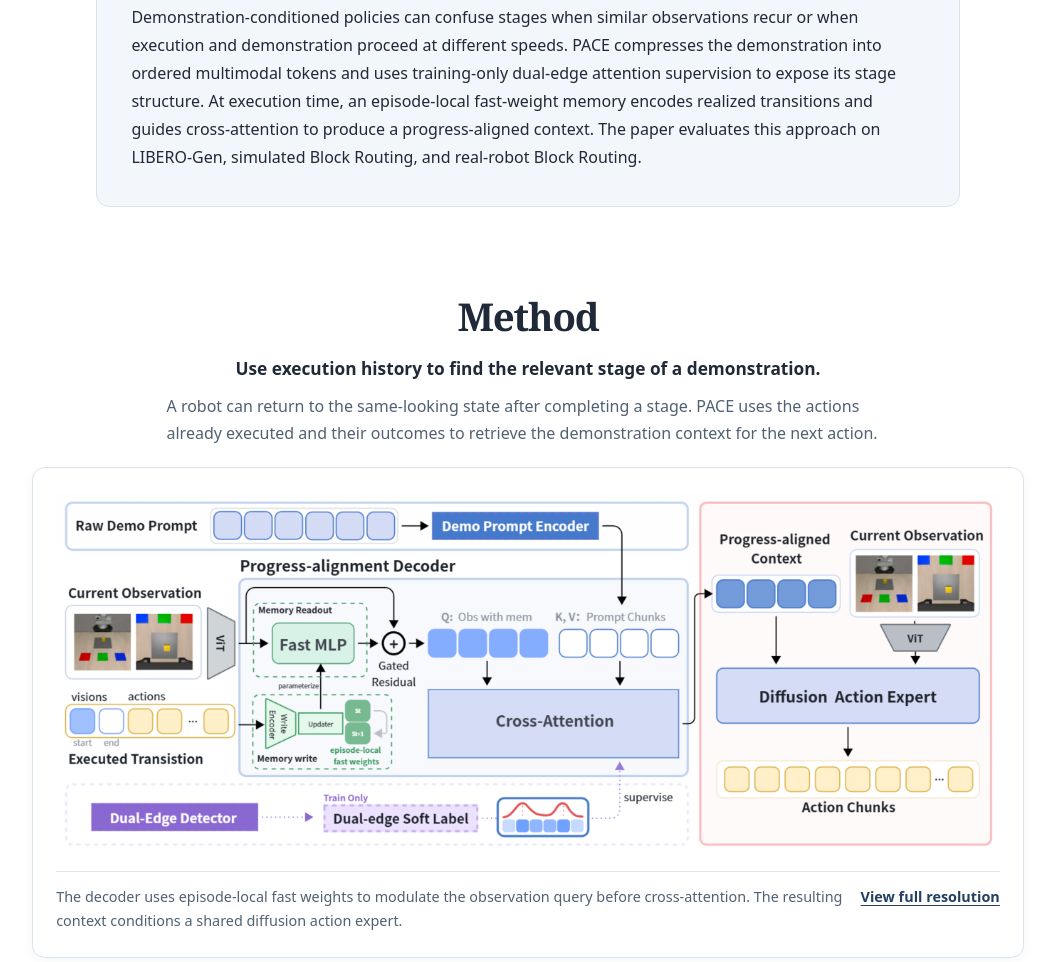
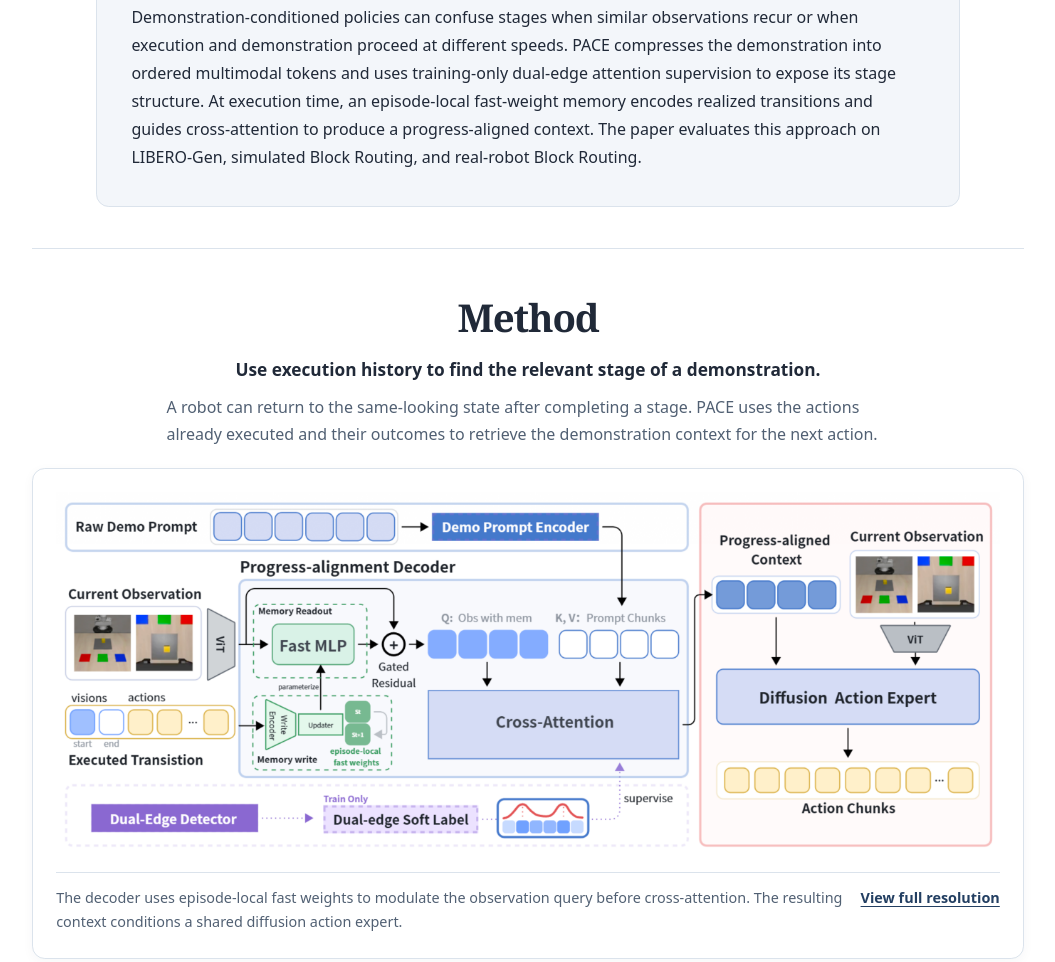
Before and after one commit to Ye-2077/pace.github.io, a plain HTML site: page index.html in a window 1280 px wide. Shown: the part 942-1904 px from the top of the page, without its empty margins (112-1167 px from the left). Drawn offline with Linux system fonts and the light colour scheme.

Commit message:
Separate major PACE page sections

```diff
--- a/index.html
+++ b/index.html
@@ -7,7 +7,7 @@
   <meta name="citation_title" content="PACE: Stage-Consistent Long-Horizon Robot Manipulation via Progress-Aligned Context for Execution">
   <meta name="theme-color" content="#ffffff">
   <title>PACE · Progress-Aligned Context for Execution</title>
-  <link rel="stylesheet" href="style.css?v=f0107e13dd7e">
+  <link rel="stylesheet" href="style.css?v=6031c800855b">
   <script src="demos.js" defer></script>
 </head>
 <body id="top">
--- a/style.css
+++ b/style.css
@@ -106,7 +106,11 @@ button.button-primary:hover { background: var(--accent-dark); color: #fff; }
 }
 .section-nav a:hover { color: var(--accent-dark); background: var(--accent-soft); }
 
-.section { padding-top: clamp(3rem, 6.75vw, 5.6rem); }
+.section {
+  margin-top: clamp(1.5rem, 3.25vw, 2.7rem);
+  padding-top: clamp(1.5rem, 3.5vw, 2.9rem);
+  border-top: 1px solid var(--line);
+}
 #abstract {
   width: min(100%, 54rem);
   margin: clamp(1.65rem, 4vw, 3.15rem) auto 0;
```
